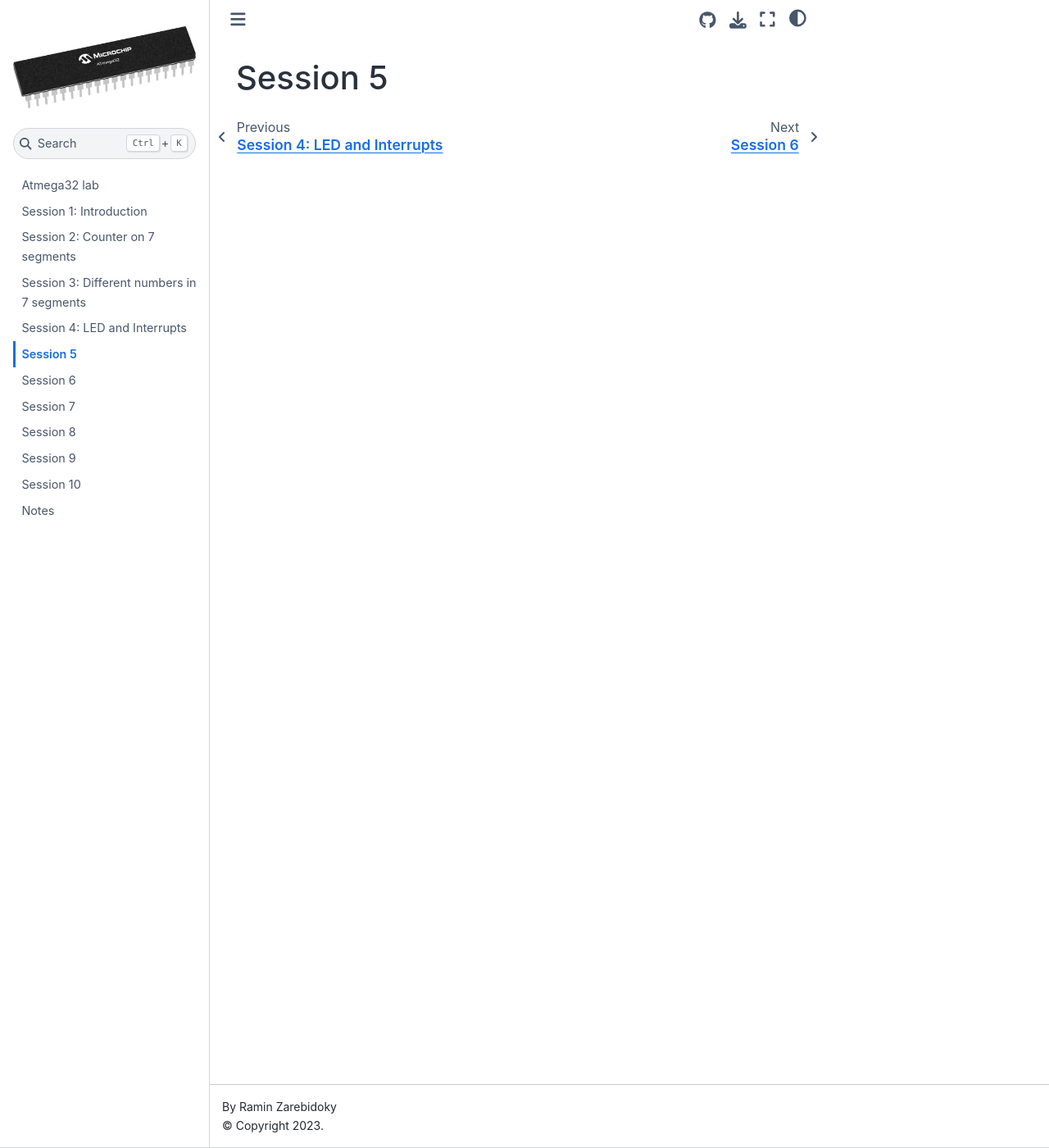
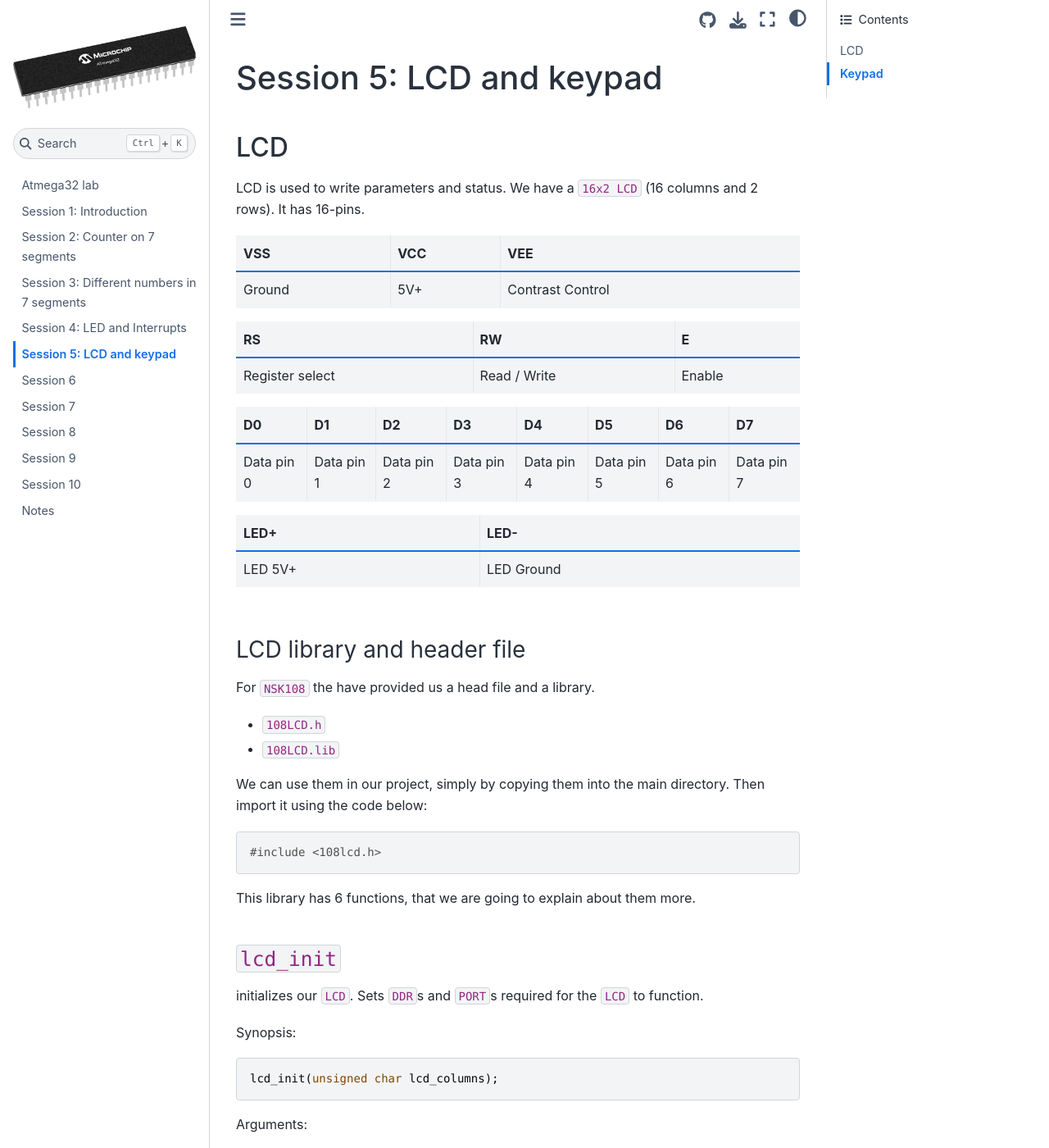
Before and after one commit to LiterallyTheOne/atmega32_lab, a Jupyter Book: the page built from docs/session_5.md, in a window 1280 px wide and 1400 px high. Shown: the whole window at 82% size. Built offline with Jupyter Book 1.0.4 settings and Sphinx 7.4.7 and the Sphinx Book theme 1.1.4, drawn with Linux system fonts in a browser that asks for light colours; some of the changed text lies outside the part shown.

Commit message:
Add some explanation about the LCD

````diff
--- a/docs/session_5.md
+++ b/docs/session_5.md
@@ -1 +1,95 @@
-# Session 5
+# Session 5: LCD and keypad
+
+## LCD
+
+LCD is used to write parameters and status.
+We have a `16x2 LCD` (16 columns and 2 rows).
+It has 16-pins.
+
+| VSS    | VCC | VEE              |
+| ------ | --- | ---------------- |
+| Ground | 5V+ | Contrast Control |
+
+
+| RS              | RW           | E      |
+| --------------- | ------------ | ------ |
+| Register select | Read / Write | Enable |
+
+
+| D0         | D1         | D2         | D3         | D4         | D5         | D6         | D7         |
+| ---------- | ---------- | ---------- | ---------- | ---------- | ---------- | ---------- | ---------- |
+| Data pin 0 | Data pin 1 | Data pin 2 | Data pin 3 | Data pin 4 | Data pin 5 | Data pin 6 | Data pin 7 |
+
+
+| LED+    | LED-       |
+| ------- | ---------- |
+| LED 5V+ | LED Ground |
+
+### LCD library and header file
+
+For `NSK108` the have provided us a head file and a library.
+
+* `108LCD.h`
+* `108LCD.lib`
+
+We can use them in our project, simply by copying them into
+the main directory.
+Then import it using the code below:
+
+```c
+#include <108lcd.h>
+```
+
+This library has 6 functions, that we are going to explain about them more.
+
+### `lcd_init`
+
+initializes our `LCD`.
+Sets `DDR`s and `PORT`s required for the `LCD` to function.
+
+Synopsis:
+
+```c
+lcd_init(unsigned char lcd_columns);
+```
+
+Arguments:
+
+* `lcd_columns`: number of columns that we want to use
+
+Example:
+
+```c
+lcd_init(16);
+```
+
+### `lcd_gotoxy`
+
+Goes to a position on `LCD`.
+
+Synopsis:
+
+```c
+lcd_gotoxy(unsigned char x, unsigned char y);
+```
+
+Arguments:
+
+* `x`: Column position
+* `y`: Row position
+
+Example:
+
+```c
+lcd_gotoxy(5, 1);
+```
+
+### `lcd_putchar`
+
+### `lcd_puts`
+
+### `lcd_putsf`
+
+### `lcd_clear`
+
+## Keypad
````
